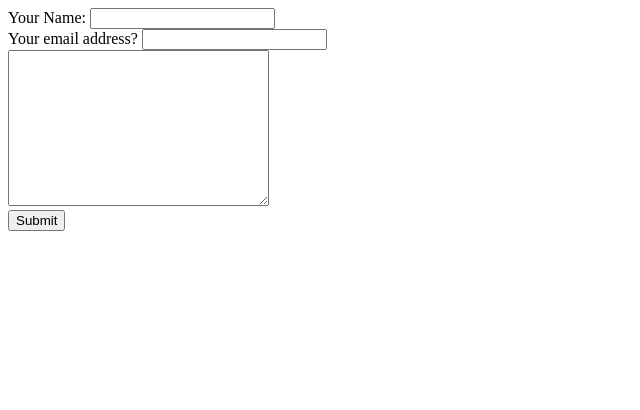
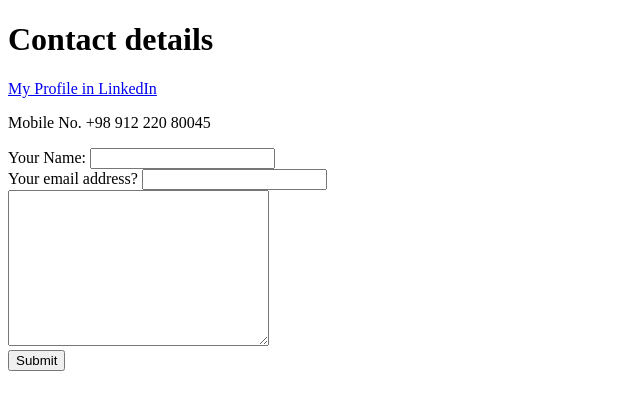
Before and after one commit to srsalari/cv, a plain HTML site: page Contact Me.html in a window 1280 px wide. Shown: the whole page, without its empty margins (0-640 px from the left). Drawn offline with Linux system fonts and the light colour scheme.

Commit message:
Update Contact Me.html

```diff
--- a/Contact Me.html
+++ b/Contact Me.html
@@ -5,6 +5,9 @@
     <title>Contact Me</title>
   </head>
   <body>
+    <h1>Contact details</h1>
+    <p><a href="https://www.linkedin.com/in/saeedreza-salari">My Profile in LinkedIn</a></p>
+    <p>Mobile No. +98 912 220 80045</p>
     <form action="mailto:info@isuntelecom.com" method="post" enctype="text/plain">
       <label>Your Name:</label>
       <input type="text" name="yourName" value=""><br>
```
